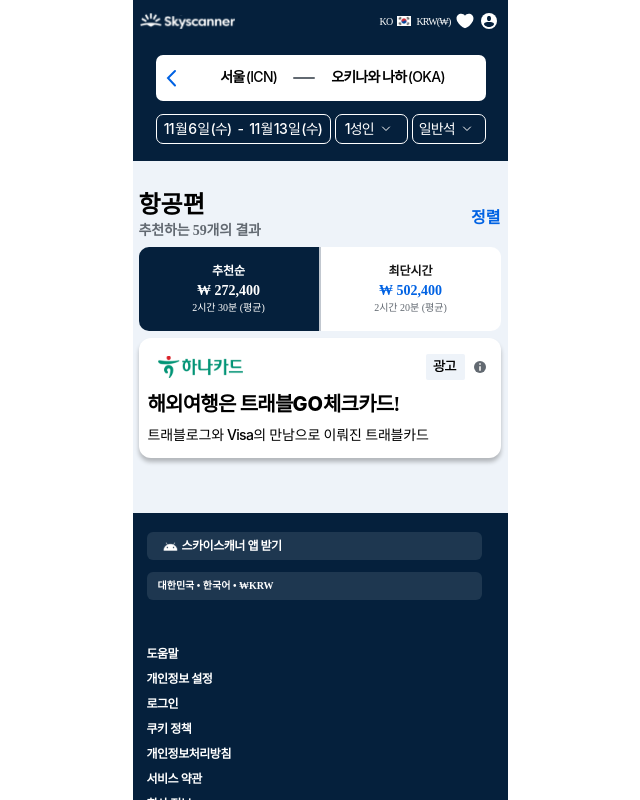
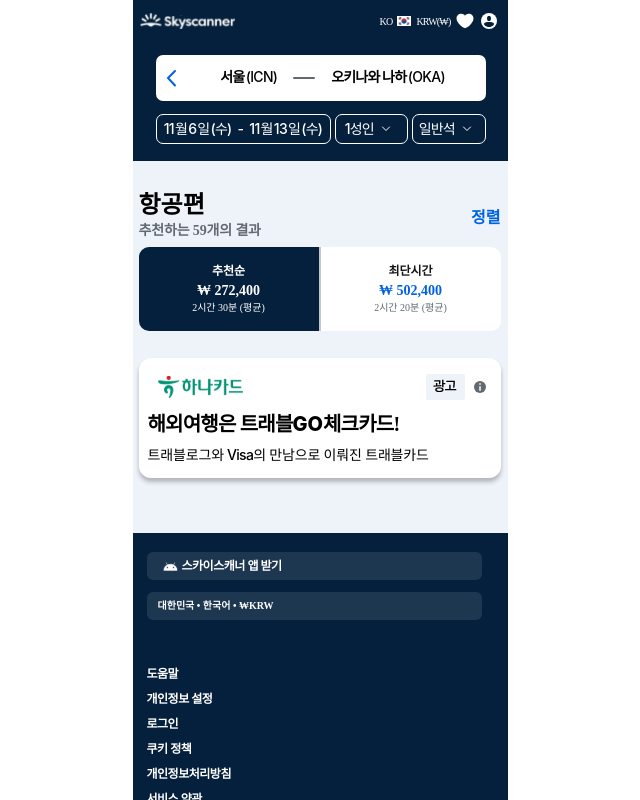
Before and after one commit to heesunee/35-COLLABORATION-WEB-SKYSCANNER, a React (Vite) app: page /reservation in a window 1280 px wide. Shown: the top 800 px of the page, without its empty margins (320-960 px from the left). Built offline with nearby package versions, Linux system fonts and the light colour scheme.

Commit message:
style: gap 조정

```diff
--- a/src/pages/reservation/index.tsx
+++ b/src/pages/reservation/index.tsx
@@ -20,8 +20,10 @@ const Reservation = () => {
 				</FilterContainer>
 			</TopBar>
 			<ReservationMain>
-				<TabFlight />
-				<AdCard />
+				<Wrapper>
+					<TabFlight />
+					<AdCard />
+				</Wrapper>
 			</ReservationMain>
 		</ReservationContainer>
 	);
@@ -50,3 +52,9 @@ const ReservationMain = styled.main`
 	flex-direction: column;
 	justify-content: center;
 `;
+
+const Wrapper = styled.div`
+	display: flex;
+	flex-direction: column;
+	gap: 2rem;
+`;
```
